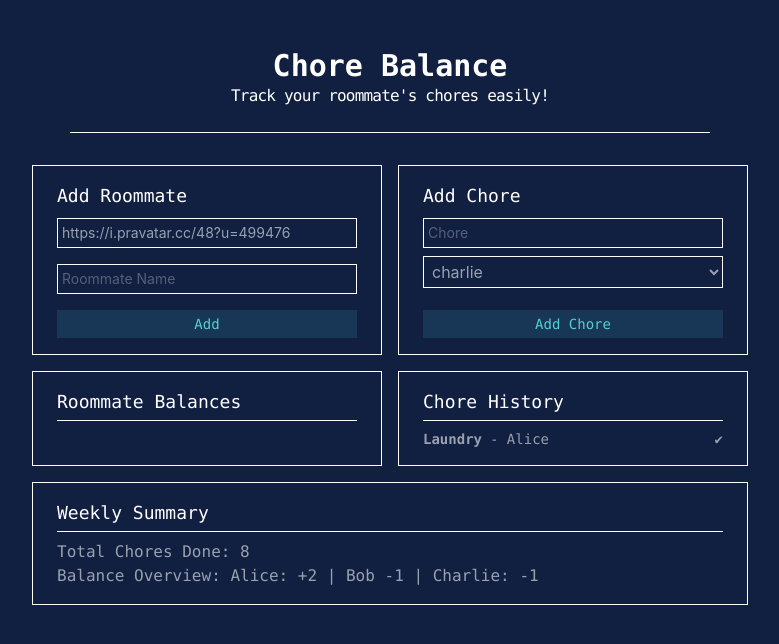
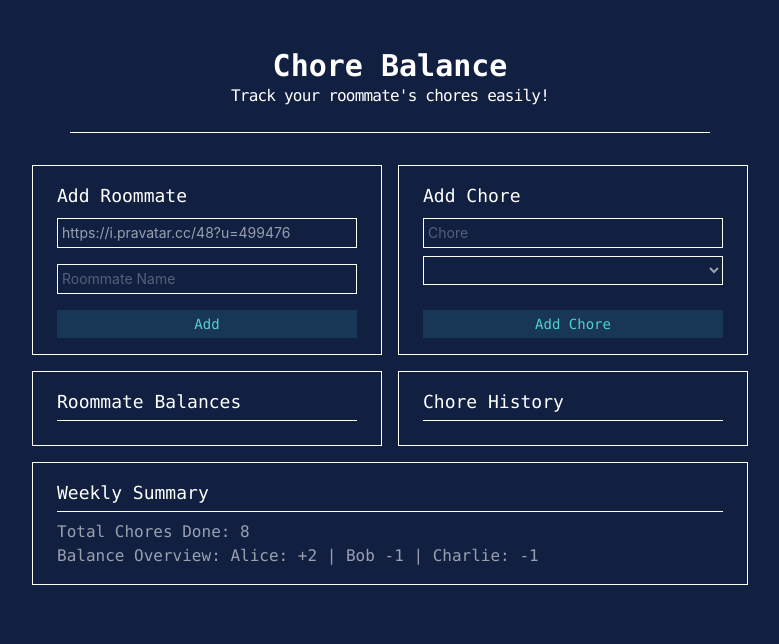
Before and after one commit to charliesumalag/roommate-chores-tracker, a React (Vite) app: page / in a window 1280 px wide. Shown: the top 644 px of the page, without its empty margins (250-1029 px from the left). Built offline with nearby package versions, Linux system fonts and the light colour scheme.

Commit message:
creating states and implement logic on add chore and chore history components.

```diff
--- a/src/App.jsx
+++ b/src/App.jsx
@@ -8,17 +8,16 @@ import WeeklySummary from './components/WeeklySummary';
 
 const App = () => {
   const [roommates, setRoommates] = useState([]);
-
-
+  const [chores, setChores] = useState([]);
 
   return (
     <div className='w-full flex flex-col items-center py-12 font-mono bg-[#111f41] text-white h-screen'>
       <Header/>
       <div className='grid grid-cols-2 gap-4'>
         <FormAddRoommate setRoommates={setRoommates} />
-        <FormAddChore />
+        <FormAddChore roommates={roommates} setChores={setChores} />
         <RoommateBalances roommates={roommates} />
-        <ChoreHistory />
+        <ChoreHistory chores={chores} />
         <WeeklySummary />
       </div>
     </div>
--- a/src/components/ChoreHistory.jsx
+++ b/src/components/ChoreHistory.jsx
@@ -1,17 +1,19 @@
 import React from 'react'
 
-const ChoreHistory = () => {
+const ChoreHistory = ({chores}) => {
   return (
     <div className='border border-white px-6 py-4'>
       <h3 className='text-lg pb-1'>Chore History</h3>
       <hr className='pb-2' />
       <ul className='text-gray-400 text-sm'>
-          <li className='flex justify-between'>
+        {chores.map((chore) =>
+          <li key={chore.id} className='flex justify-between'>
             <div className='flex gap-2'>
-                <p className='font-semibold'>Laundry</p> <span>- Alice</span>
+                <p className='font-semibold'>{chore.choreName}</p> <span>- {chore.coclsmpletedBy}</span>
             </div>
             <span>✔</span>
-          </li>
+          </li>)}
+
 
       </ul>
     </div>
--- a/src/components/FormAddChore.jsx
+++ b/src/components/FormAddChore.jsx
@@ -1,21 +1,33 @@
-import React from 'react'
+import React, { useState } from 'react'
 
-const FormAddChore = () => {
-    const friendsStarter = ['charlie', 'charles', 'ange'];
+const FormAddChore = ({roommates,setChores}) => {
+
+    const [choreName, setChoreName] = useState('');
+    const [selectedRoommate, setSelectedRoommate] = useState('');
+
+
+    function handleAddChores(chore) {
+        setChores((prev) => [...prev, chore]);
+    }
 
     function handleAddChoreSubmit(e) {
         e.preventDefault();
-        console.log('add chore submitted');
-
+        const newChores = {
+            id: Date.now(),
+            choreName,
+            completedBy: selectedRoommate,
+        }
+        handleAddChores(newChores);
     }
 
   return (
     <div className='border border-white px-6 w-[350px] flex flex-col h-full py-4'>
         <h3 className='text-lg pb-2'>Add Chore</h3>
         <form onSubmit={handleAddChoreSubmit} className='flex flex-col flex-1 gap-2'>
-            <input type="text" className='border border-white text-gray-400 p-1 font-sans text-sm' placeholder='Chore' />
-            <select name="" id="" className='border border-white text-gray-400 p-1 font-sans '>
-                {friendsStarter.map((friend, index) => <option key={index} className='text-black' value={friend.name}>{friend}</option>)}
+            <input type="text" className='border border-white text-gray-400 p-1 font-sans text-sm' placeholder='Chore' onChange={(e) => setChoreName(e.target.value) }/>
+            <select name="" id="" className='border border-white text-gray-400 p-1 font-sans text-sm' onChange={(e) => setSelectedRoommate(e.target.value)}>
+                <option value="" disabled>Select Roommate</option>
+                {roommates.map((roommate, index) => <option key={index} className='text-black' value={roommate.roommateName}>{roommate.roommateName}</option>)}
                 {/* <option value="">Hello</option> */}
             </select>
             <button className='bg-[#183756] text-[#53d0d3] text-sm px-8 py-1 cursor-pointer hover:bg-[rgb(0,150,136)] mt-auto font-mono'>Add Chore</button>
```
